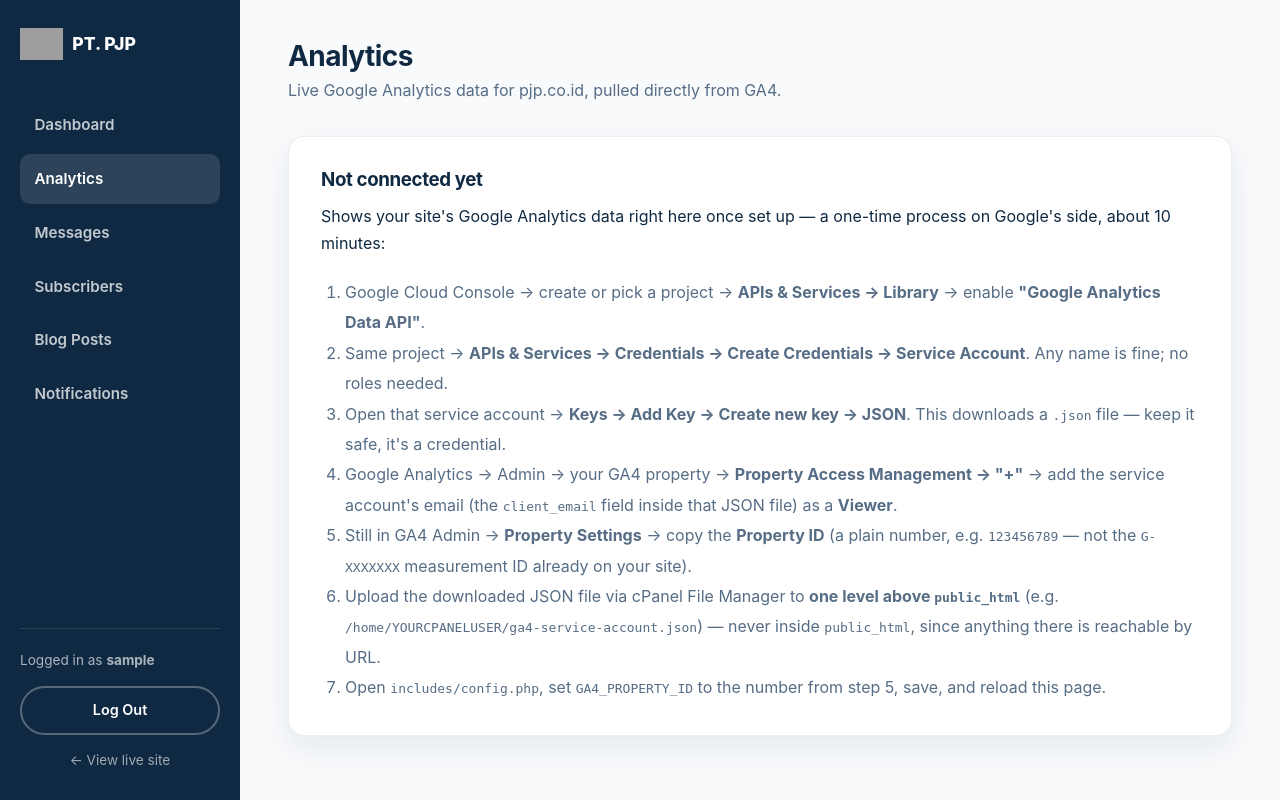
After one commit to niofrequency/pjp, a PHP site: page /admin/analytics.php in a window 1280 px wide. The commit adds this page. Run offline with PHP 8.4, Linux system fonts and the light colour scheme; the visitor is signed in with stand-in values (Sample User, id 1); grey boxes are pictures that could not be loaded.

Commit message:
Add Google Analytics (GA4) data to the admin dashboard
Adds a dependency-free GA4 Data API client (includes/ga4.php) — pure
cURL + OpenSSL, no Composer/vendor folder, since this needs to run on
plain cPanel shared hosting. It signs its own JWT to exchange a
service account key for an OAuth2 token, then calls GA4's runReport
endpoint for active users, page views, engaged sessions, event count,
and top pages, caching the result for 15 minutes.

- includes/config.php: GA4_PROPERTY_ID / GA4_SERVICE_ACCOUNT_PATH
  constants, blank by default, with a full setup walkthrough in
  comments (Google Cloud project, service account, GA4 property
  access, where to upload the key file)
- admin/analytics.php: full traffic report page. Shows the live
  stats when configured; shows the same setup walkthrough inline
  when not, so nothing needs external docs
- admin/index.php: a "Website Traffic" summary card on the main
  dashboard linking to the full report — degrades to a one-line
  "not connected yet" note when GA4 isn't set up, so nothing breaks
  for anyone who doesn't configure it
- New "Analytics" tab in the admin nav

Requires a one-time setup on Google's own side (Cloud project,
service account, GA4 property access) that only the site owner can
complete — the code is ready the moment those credentials exist.
Verified locally: both the dashboard teaser and the full page
correctly show their "not configured" states, the page is
login-gated, and the nav link renders.

Co-Authored-By: Claude Sonnet 5 <noreply@anthropic.com>
Claude-Session: https://claude.ai/code/session_01JGRnvmgVdVKFwRvGCuYfyQ

```diff
--- /dev/null
+++ b/admin/analytics.php
@@ -0,0 +1,92 @@
+<?php
+require_once __DIR__ . '/../includes/auth.php';
+require_once __DIR__ . '/../includes/ga4.php';
+pjp_start_session();
+pjp_require_login();
+
+$ga4 = ga4_dashboard_summary();
+
+$page_title = 'Analytics';
+$active_nav = 'analytics';
+require __DIR__ . '/partials/header.php';
+?>
+<div class="admin-header-row">
+  <div>
+    <h1>Analytics</h1>
+    <p>Live Google Analytics data for pjp.co.id, pulled directly from GA4.</p>
+  </div>
+</div>
+
+<?php if ($ga4): ?>
+  <div class="admin-stat-grid">
+    <div class="admin-stat-card">
+      <div class="num"><?= number_format($ga4['activeUsers']) ?></div>
+      <div class="label">Active Users (28d)</div>
+    </div>
+    <div class="admin-stat-card">
+      <div class="num"><?= number_format($ga4['views']) ?></div>
+      <div class="label">Page Views (28d)</div>
+    </div>
+    <div class="admin-stat-card">
+      <div class="num"><?= number_format($ga4['engagedSessions']) ?></div>
+      <div class="label">Engaged Sessions (28d)</div>
+    </div>
+    <div class="admin-stat-card">
+      <div class="num"><?= number_format($ga4['eventCount']) ?></div>
+      <div class="label">Events (28d)</div>
+    </div>
+  </div>
+
+  <div class="admin-card">
+    <h3 style="margin-bottom:1.25rem;">Top Pages (28 days)</h3>
+    <?php if (!$ga4['topPages']): ?>
+      <p class="admin-empty">No page view data for this period yet.</p>
+    <?php else: ?>
+      <table class="admin-table">
+        <thead><tr><th>Page</th><th>Views</th></tr></thead>
+        <tbody>
+          <?php foreach ($ga4['topPages'] as $p): ?>
+          <tr>
+            <td><?= h($p['path']) ?></td>
+            <td><?= number_format($p['views']) ?></td>
+          </tr>
+          <?php endforeach; ?>
+        </tbody>
+      </table>
+    <?php endif; ?>
+  </div>
+  <p class="muted" style="margin-top:1rem; font-size:0.85rem;">
+    Last updated <?= pjp_fmt_dt(gmdate('Y-m-d H:i:s', $ga4['generatedAt'])) ?> — refreshes automatically every 15 minutes.
+    For real-time visitors, minute-by-minute detail, or deeper breakdowns (traffic sources, devices, locations),
+    use <a href="https://analytics.google.com/" target="_blank" rel="noopener">analytics.google.com</a> directly.
+  </p>
+
+<?php elseif (ga4_enabled()): ?>
+  <div class="admin-card">
+    <h3 style="margin-bottom:0.75rem;">Connected, but couldn't fetch data</h3>
+    <p class="muted" style="margin-bottom:1rem;">GA4_PROPERTY_ID and the service account key file are both set, but the last request to Google's API didn't return data. Double-check:</p>
+    <ul style="padding-left:1.5rem; color:var(--text-muted);">
+      <li style="margin-bottom:0.5rem;">The service account's email (inside the JSON key file, field <code>client_email</code>) has been added as a <strong>Viewer</strong> under GA4 Admin &rarr; Property Access Management.</li>
+      <li style="margin-bottom:0.5rem;"><code>GA4_PROPERTY_ID</code> in <code>includes/config.php</code> is the plain numeric Property ID (GA4 Admin &rarr; Property Settings) — not the <code>G-XXXXXXX</code> measurement ID.</li>
+      <li style="margin-bottom:0.5rem;">The "Google Analytics Data API" is enabled in the Google Cloud project that owns the service account.</li>
+      <li>Your host allows outbound HTTPS requests from PHP (cURL to googleapis.com) — rare to block, but some hosts do.</li>
+    </ul>
+  </div>
+
+<?php else: ?>
+  <div class="admin-card">
+    <h3 style="margin-bottom:0.75rem;">Not connected yet</h3>
+    <p class="muted" style="margin-bottom:1.25rem;">Shows your site's Google Analytics data right here once set up — a one-time process on Google's side, about 10 minutes:</p>
+    <ol style="padding-left:1.5rem; color:var(--text-muted); line-height:1.9;">
+      <li><a href="https://console.cloud.google.com/" target="_blank" rel="noopener">Google Cloud Console</a> &rarr; create or pick a project &rarr; <strong>APIs &amp; Services &rarr; Library</strong> &rarr; enable <strong>"Google Analytics Data API"</strong>.</li>
+      <li>Same project &rarr; <strong>APIs &amp; Services &rarr; Credentials &rarr; Create Credentials &rarr; Service Account</strong>. Any name is fine; no roles needed.</li>
+      <li>Open that service account &rarr; <strong>Keys &rarr; Add Key &rarr; Create new key &rarr; JSON</strong>. This downloads a <code>.json</code> file — keep it safe, it's a credential.</li>
+      <li><a href="https://analytics.google.com/" target="_blank" rel="noopener">Google Analytics</a> &rarr; Admin &rarr; your GA4 property &rarr; <strong>Property Access Management &rarr; "+"</strong> &rarr; add the service account's email (the <code>client_email</code> field inside that JSON file) as a <strong>Viewer</strong>.</li>
+      <li>Still in GA4 Admin &rarr; <strong>Property Settings</strong> &rarr; copy the <strong>Property ID</strong> (a plain number, e.g. <code>123456789</code> — not the <code>G-XXXXXXX</code> measurement ID already on your site).</li>
+      <li>Upload the downloaded JSON file via cPanel File Manager to <strong>one level above <code>public_html</code></strong> (e.g. <code>/home/YOURCPANELUSER/ga4-service-account.json</code>) — never inside <code>public_html</code>, since anything there is reachable by URL.</li>
+      <li>Open <code>includes/config.php</code>, set <code>GA4_PROPERTY_ID</code> to the number from step 5, save, and reload this page.</li>
+    </ol>
+  </div>
+<?php endif; ?>
+
+<?php require __DIR__ . '/partials/footer.php'; ?>
--- a/admin/partials/header.php
+++ b/admin/partials/header.php
@@ -22,6 +22,7 @@ $flash = pjp_flash_get();
       <div class="admin-sidebar-brand"><img src="../img/icon/PJP logo.png" alt="PJP logo"> PT. PJP</div>
       <nav class="admin-nav-list">
         <a href="index.php" class="<?= $active_nav === 'dashboard' ? 'active' : '' ?>">Dashboard</a>
+        <a href="analytics.php" class="<?= $active_nav === 'analytics' ? 'active' : '' ?>">Analytics</a>
         <a href="messages.php" class="<?= $active_nav === 'messages' ? 'active' : '' ?>">Messages</a>
         <a href="subscribers.php" class="<?= $active_nav === 'subscribers' ? 'active' : '' ?>">Subscribers</a>
         <a href="posts.php" class="<?= $active_nav === 'posts' ? 'active' : '' ?>">Blog Posts</a>
--- a/includes/config.php
+++ b/includes/config.php
@@ -77,3 +77,35 @@ if (!defined('DB_HOST')) {
     define('DB_USER', 'your_cpanel_db_user');
     define('DB_PASS', 'your_cpanel_db_password');
 }
+
+/**
+ * --- Google Analytics 4 (optional) ---
+ * Lets the admin dashboard show live GA4 stats (active users, views,
+ * engaged sessions, event count, top pages) instead of you having to
+ * open analytics.google.com separately. Leave GA4_PROPERTY_ID blank to
+ * disable this — the admin pages hide the whole section if it's not
+ * configured, so there's nothing to break by not setting this up.
+ *
+ * One-time setup (all on Google's side, not this codebase):
+ *   1. https://console.cloud.google.com/ -> create or pick a project ->
+ *      "APIs & Services" -> Library -> enable "Google Analytics Data API".
+ *   2. Same project -> "APIs & Services" -> Credentials -> Create
+ *      Credentials -> Service Account. Give it any name, no roles needed.
+ *   3. Open that service account -> Keys -> Add Key -> Create new key ->
+ *      JSON. This downloads a .json file to your computer.
+ *   4. https://analytics.google.com/ -> Admin -> (your GA4 property) ->
+ *      Property Access Management -> "+" -> add the service account's
+ *      email (looks like xxxx@xxxx.iam.gserviceaccount.com, it's inside
+ *      the downloaded JSON as "client_email") with the Viewer role.
+ *   5. Still in GA4 Admin -> Property Settings -> copy the "PROPERTY ID"
+ *      (a plain number like 123456789 — NOT the "G-XXXXXXX" measurement
+ *      ID used in the site's tracking snippet).
+ *   6. Upload the downloaded JSON file to your server ONE LEVEL ABOVE
+ *      public_html (e.g. /home/YOURCPANELUSER/ga4-service-account.json)
+ *      via cPanel File Manager — never inside public_html, since
+ *      anything there is reachable by URL.
+ *   7. Set GA4_PROPERTY_ID below to the number from step 5. The file
+ *      path already points at the right place if you followed step 6.
+ */
+define('GA4_PROPERTY_ID', ''); // e.g. '123456789' — blank disables the feature
+define('GA4_SERVICE_ACCOUNT_PATH', dirname(__DIR__, 2) . '/ga4-service-account.json');
--- /dev/null
+++ b/includes/ga4.php
@@ -0,0 +1,179 @@
+<?php
+/**
+ * Minimal Google Analytics 4 Data API client.
+ *
+ * Deliberately dependency-free (no Composer/vendor folder) — just cURL
+ * and OpenSSL, both of which ship with virtually every PHP build,
+ * because this needs to run on plain cPanel shared hosting where
+ * installing packages isn't always possible.
+ *
+ * Every function here returns null on any failure (missing config,
+ * network error, bad credentials, GA4 API error) rather than throwing,
+ * so the admin dashboard always renders — it just hides the analytics
+ * section if something's wrong instead of showing a fatal error.
+ */
+
+function ga4_enabled(): bool {
+    return defined('GA4_PROPERTY_ID') && GA4_PROPERTY_ID !== ''
+        && defined('GA4_SERVICE_ACCOUNT_PATH') && is_file(GA4_SERVICE_ACCOUNT_PATH);
+}
+
+/** Base64url encode, per the JWT spec (no padding, URL-safe alphabet). */
+function ga4_b64url(string $data): string {
+    return rtrim(strtr(base64_encode($data), '+/', '-_'), '=');
+}
+
+/**
+ * Exchanges the service account's private key for a short-lived OAuth2
+ * access token, by signing a JWT assertion ourselves (RS256) — this is
+ * the same flow Google's official client libraries perform, just
+ * written out by hand so no library install is required.
+ */
+function ga4_access_token(): ?string {
+    static $cached = null;
+    static $cachedAt = 0;
+    if ($cached && (time() - $cachedAt) < 3000) {
+        return $cached;
+    }
+
+    if (!ga4_enabled()) {
+        return null;
+    }
+
+    $raw = @file_get_contents(GA4_SERVICE_ACCOUNT_PATH);
+    $keyData = $raw ? json_decode($raw, true) : null;
+    if (!$keyData || empty($keyData['private_key']) || empty($keyData['client_email'])) {
+        return null;
+    }
+
+    $now = time();
+    $header = ['alg' => 'RS256', 'typ' => 'JWT'];
+    $claims = [
+        'iss' => $keyData['client_email'],
+        'scope' => 'https://www.googleapis.com/auth/analytics.readonly',
+        'aud' => 'https://oauth2.googleapis.com/token',
+        'iat' => $now,
+        'exp' => $now + 3600,
+    ];
+    $unsigned = ga4_b64url(json_encode($header)) . '.' . ga4_b64url(json_encode($claims));
+
+    $signature = '';
+    $signed = @openssl_sign($unsigned, $signature, $keyData['private_key'], 'sha256WithRSAEncryption');
+    if (!$signed) {
+        return null;
+    }
+    $jwt = $unsigned . '.' . ga4_b64url($signature);
+
+    $ch = curl_init('https://oauth2.googleapis.com/token');
+    curl_setopt_array($ch, [
+        CURLOPT_POST => true,
+        CURLOPT_POSTFIELDS => http_build_query([
+            'grant_type' => 'urn:ietf:params:oauth:grant-type:jwt-bearer',
+            'assertion' => $jwt,
+        ]),
+        CURLOPT_RETURNTRANSFER => true,
+        CURLOPT_TIMEOUT => 8,
+    ]);
+    $resp = curl_exec($ch);
+    curl_close($ch);
+    if (!$resp) {
+        return null;
+    }
+
+    $data = json_decode($resp, true);
+    if (empty($data['access_token'])) {
+        return null;
+    }
+
+    $cached = $data['access_token'];
+    $cachedAt = time();
+    return $cached;
+}
+
+/**
+ * Calls GA4's runReport endpoint directly.
+ * $metrics / $dimensions are GA4 API names, e.g. 'activeUsers', 'screenPageViews', 'pagePath'.
+ * Returns the raw decoded JSON response, or null on failure.
+ */
+function ga4_run_report(array $metrics, array $dimensions = [], string $startDate = '28daysAgo', string $endDate = 'today', int $limit = 10): ?array {
+    $token = ga4_access_token();
+    if (!$token) {
+        return null;
+    }
+
+    $body = [
+        'dateRanges' => [['startDate' => $startDate, 'endDate' => $endDate]],
+        'metrics' => array_map(fn($m) => ['name' => $m], $metrics),
+        'limit' => (string) $limit,
+    ];
+    if ($dimensions) {
+        $body['dimensions'] = array_map(fn($d) => ['name' => $d], $dimensions);
+        $body['orderBys'] = [[
+            'metric' => ['metricName' => $metrics[0]],
+            'desc' => true,
+        ]];
+    }
+
+    $ch = curl_init('https://analyticsdata.googleapis.com/v1beta/properties/' . GA4_PROPERTY_ID . ':runReport');
+    curl_setopt_array($ch, [
+        CURLOPT_POST => true,
+        CURLOPT_POSTFIELDS => json_encode($body),
+        CURLOPT_HTTPHEADER => ['Authorization: Bearer ' . $token, 'Content-Type: application/json'],
+        CURLOPT_RETURNTRANSFER => true,
+        CURLOPT_TIMEOUT => 10,
+    ]);
+    $resp = curl_exec($ch);
+    $code = curl_getinfo($ch, CURLINFO_HTTP_CODE);
+    curl_close($ch);
+    if ($code !== 200 || !$resp) {
+        return null;
+    }
+
+    return json_decode($resp, true);
+}
+
+/**
+ * Everything the admin dashboard needs in one call, cached to a temp
+ * file for 15 minutes so the dashboard doesn't hit the GA4 API (and
+ * its own rate limits) on every single page load.
+ */
+function ga4_dashboard_summary(): ?array {
+    if (!ga4_enabled()) {
+        return null;
+    }
+
+    $cacheFile = sys_get_temp_dir() . '/pjp_ga4_cache_' . md5(GA4_PROPERTY_ID) . '.json';
+    if (is_file($cacheFile) && (time() - filemtime($cacheFile)) < 900) {
+        $cached = json_decode((string) file_get_contents($cacheFile), true);
+        if ($cached) {
+            return $cached;
+        }
+    }
+
+    $totals = ga4_run_report(['activeUsers', 'screenPageViews', 'engagedSessions', 'eventCount']);
+    if (!$totals || empty($totals['rows'])) {
+        return null;
+    }
+    $v = $totals['rows'][0]['metricValues'] ?? [];
+
+    $topPagesRaw = ga4_run_report(['screenPageViews'], ['pagePath'], '28daysAgo', 'today', 8);
+    $topPages = [];
+    foreach ($topPagesRaw['rows'] ?? [] as $row) {
+        $topPages[] = [
+            'path' => $row['dimensionValues'][0]['value'] ?? '',
+            'views' => (int) ($row['metricValues'][0]['value'] ?? 0),
+        ];
+    }
+
+    $summary = [
+        'activeUsers' => (int) ($v[0]['value'] ?? 0),
+        'views' => (int) ($v[1]['value'] ?? 0),
+        'engagedSessions' => (int) ($v[2]['value'] ?? 0),
+        'eventCount' => (int) ($v[3]['value'] ?? 0),
+        'topPages' => $topPages,
+        'generatedAt' => time(),
+    ];
+
+    @file_put_contents($cacheFile, json_encode($summary));
+    return $summary;
+}
```
Also changed, not shown: admin/index.php (+39 -0 lines).
